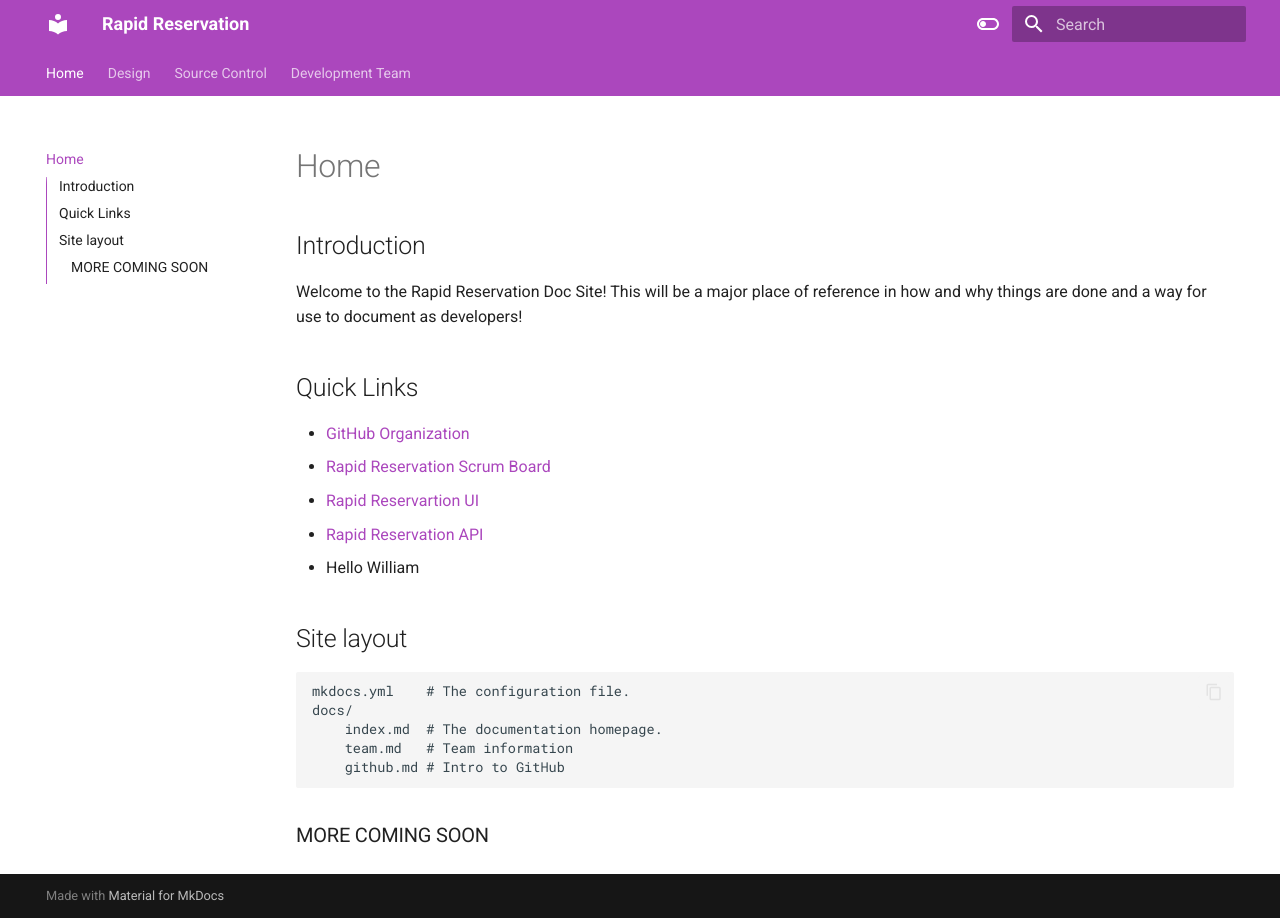
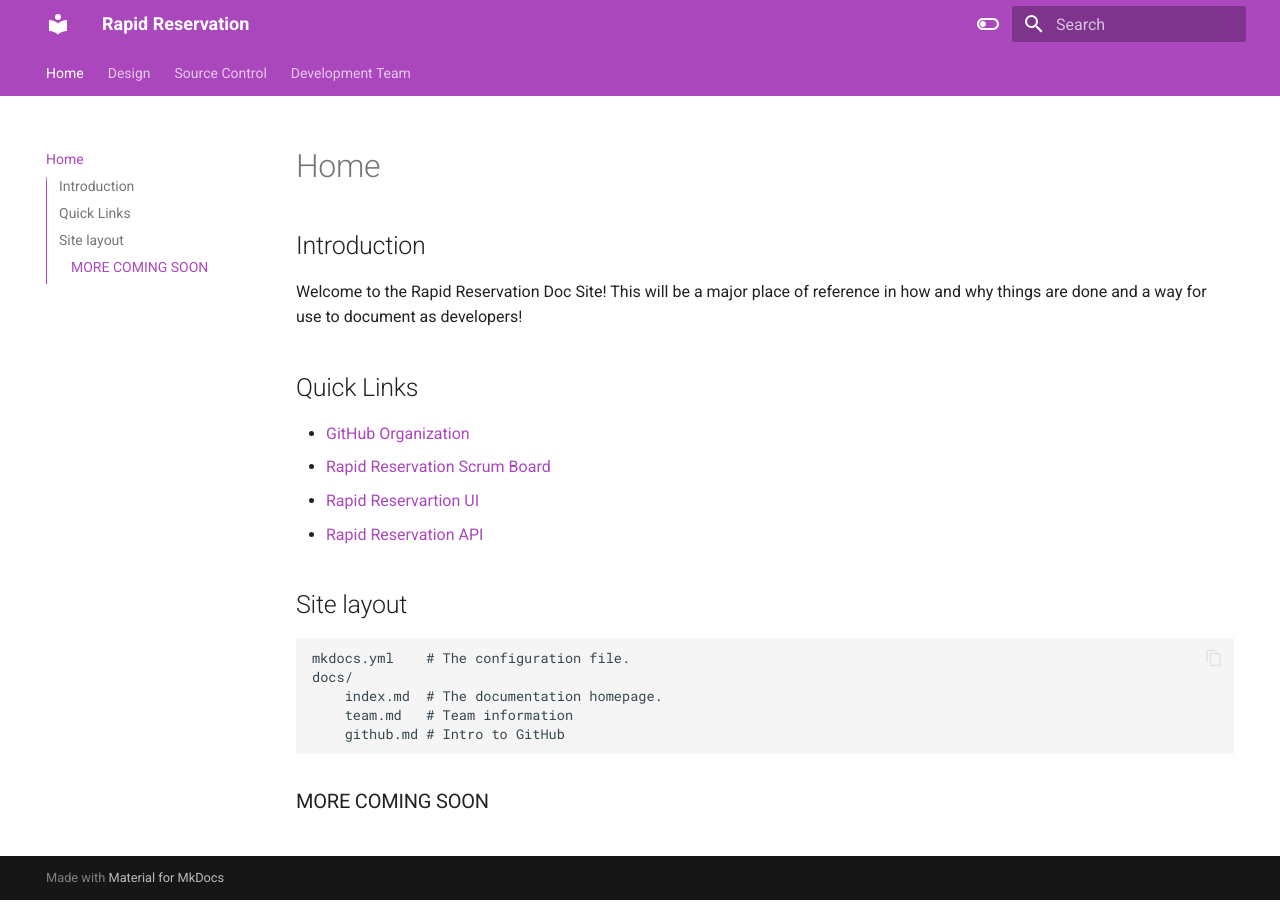
Before and after one commit to Rapid-Reservation/rapid-reservation-docs, an MkDocs documentation site: the page built from docs/index.md, in a window 1280 px wide. Built offline with MkDocs 1.6.1 and Material for MkDocs 9.7.7, drawn with Linux system fonts in a browser that asks for light colours.

```diff
--- a/docs/index.md
+++ b/docs/index.md
@@ -10,7 +10,6 @@
 - [Rapid Reservation Scrum Board](https://github.com/orgs/Rapid-Reservation/projects/1/views/1)
 - [Rapid Reservartion UI](https://github.com/Rapid-Reservation/rapid-ui)
 - [Rapid Reservation API](https://github.com/Rapid-Reservation/rapid-api)
-- Hello William
 
 ## Site layout
 
```
